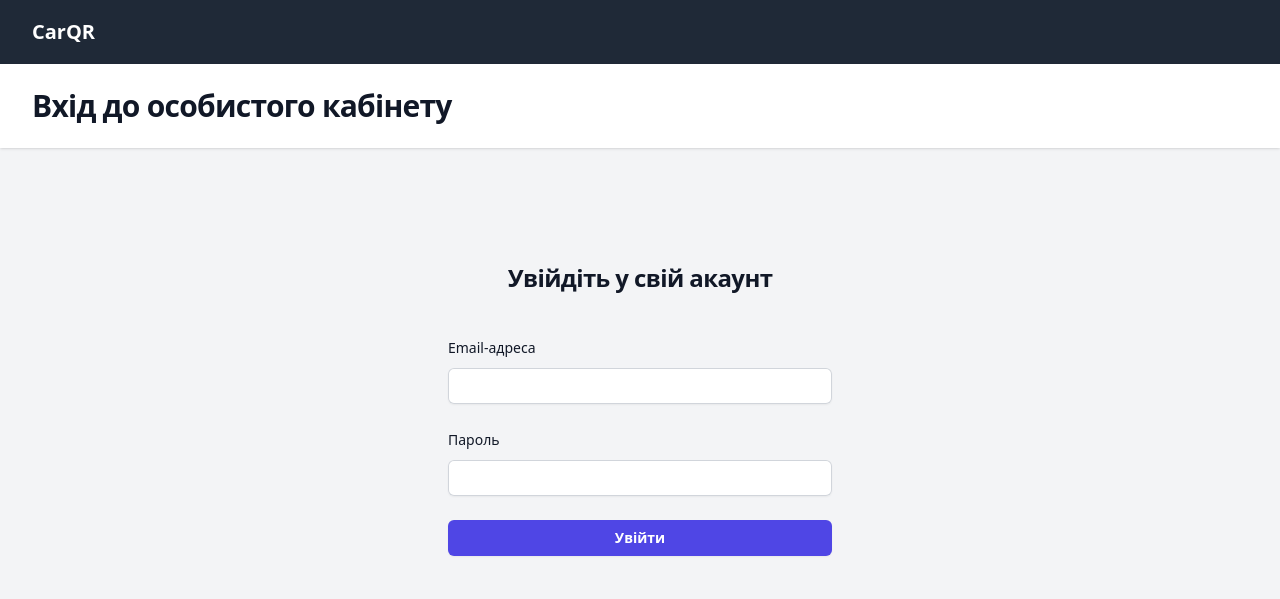
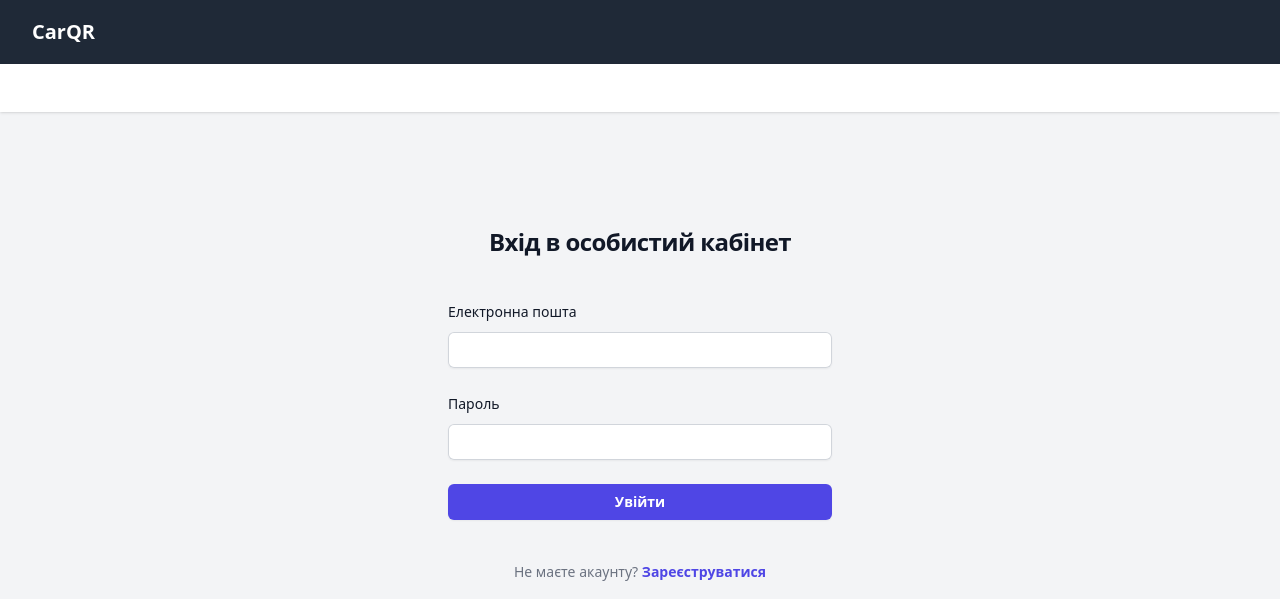
Before and after one commit to OleksanderShevchenko/car_qr_service, a FastAPI app: page /pages/login in a window 1280 px wide. Shown: the top 599 px of the page. Run offline with FastAPI, Linux system fonts and the light colour scheme; parts of the project's set-up code (start-up, migrations or seed data) failed here and were passed over; some libraries are stand-ins or nearby versions.

Commit message:
Add reference to registration.

```diff
--- a/src/car_qr_service/templates/pages/login.html
+++ b/src/car_qr_service/templates/pages/login.html
@@ -1,23 +1,24 @@
+{# This template extends the base layout from base.html #}
 {% extends "base.html" %}
 
-{% block title %}Вхід в систему{% endblock %}
-
-{% block header %}
-    Вхід до особистого кабінету
-{% endblock %}
+{# Block for the page title #}
+{% block title %}Вхід в акаунт{% endblock %}
 
 {% block content %}
 <div class="flex min-h-full flex-col justify-center px-6 py-12 lg:px-8">
     <div class="sm:mx-auto sm:w-full sm:max-w-sm">
-    <h2 class="mt-10 text-center text-2xl font-bold leading-9 tracking-tight text-gray-900">Увійдіть у свій акаунт</h2>
+        <h2 class="mt-10 text-center text-2xl font-bold leading-9 tracking-tight text-gray-900">
+            Вхід в особистий кабінет
+        </h2>
     </div>
 
     <div class="mt-10 sm:mx-auto sm:w-full sm:max-w-sm">
         <form class="space-y-6" action="/pages/login" method="post">
             <div>
-        <label for="email" class="block text-sm font-medium leading-6 text-gray-900">Email-адреса</label>
+                <label for="email" class="block text-sm font-medium leading-6 text-gray-900">Електронна пошта</label>
                 <div class="mt-2">
-          <input id="email" name="username" type="email" autocomplete="email" required class="block w-full rounded-md border-0 py-1.5 text-gray-900 shadow-sm ring-1 ring-inset ring-gray-300 placeholder:text-gray-400 focus:ring-2 focus:ring-inset focus:ring-indigo-600 sm:text-sm sm:leading-6">
+                    <input id="email" name="username" type="email" autocomplete="email" required
+                           class="block w-full rounded-md border-0 py-1.5 text-gray-900 shadow-sm ring-1 ring-inset ring-gray-300 placeholder:text-gray-400 focus:ring-2 focus:ring-inset focus:ring-indigo-600 sm:text-sm sm:leading-6">
                 </div>
             </div>
 
@@ -26,17 +27,22 @@
                     <label for="password" class="block text-sm font-medium leading-6 text-gray-900">Пароль</label>
                 </div>
                 <div class="mt-2">
-          <input id="password" name="password" type="password" autocomplete="current-password" required class="block w-full rounded-md border-0 py-1.5 text-gray-900 shadow-sm ring-1 ring-inset ring-gray-300 placeholder:text-gray-400 focus:ring-2 focus:ring-inset focus:ring-indigo-600 sm:text-sm sm:leading-6">
+                    <input id="password" name="password" type="password" autocomplete="current-password" required
+                           class="block w-full rounded-md border-0 py-1.5 text-gray-900 shadow-sm ring-1 ring-inset ring-gray-300 placeholder:text-gray-400 focus:ring-2 focus:ring-inset focus:ring-indigo-600 sm:text-sm sm:leading-6">
                 </div>
             </div>
 
             <div>
-        <button type="submit" class="flex w-full justify-center rounded-md bg-indigo-600 px-3 py-1.5 text-sm font-semibold leading-6 text-white shadow-sm hover:bg-indigo-500 focus-visible:outline focus-visible:outline-2 focus-visible:outline-offset-2 focus-visible:outline-indigo-600">Увійти</button>
+                <button type="submit"
+                        class="flex w-full justify-center rounded-md bg-indigo-600 px-3 py-1.5 text-sm font-semibold leading-6 text-white shadow-sm hover:bg-indigo-500 focus-visible:outline focus-visible:outline-2 focus-visible:outline-offset-2 focus-visible:outline-indigo-600">
+                    Увійти
+                </button>
             </div>
         </form>
 
         <p class="mt-10 text-center text-sm text-gray-500">
             Не маєте акаунту?
+            {# --- ОНОВЛЕНЕ ПОСИЛАННЯ на нову сторінку реєстрації --- #}
             <a href="/pages/register" class="font-semibold leading-6 text-indigo-600 hover:text-indigo-500">Зареєструватися</a>
         </p>
     </div>
```
Lines whose indentation alone changed are shown as unchanged.
